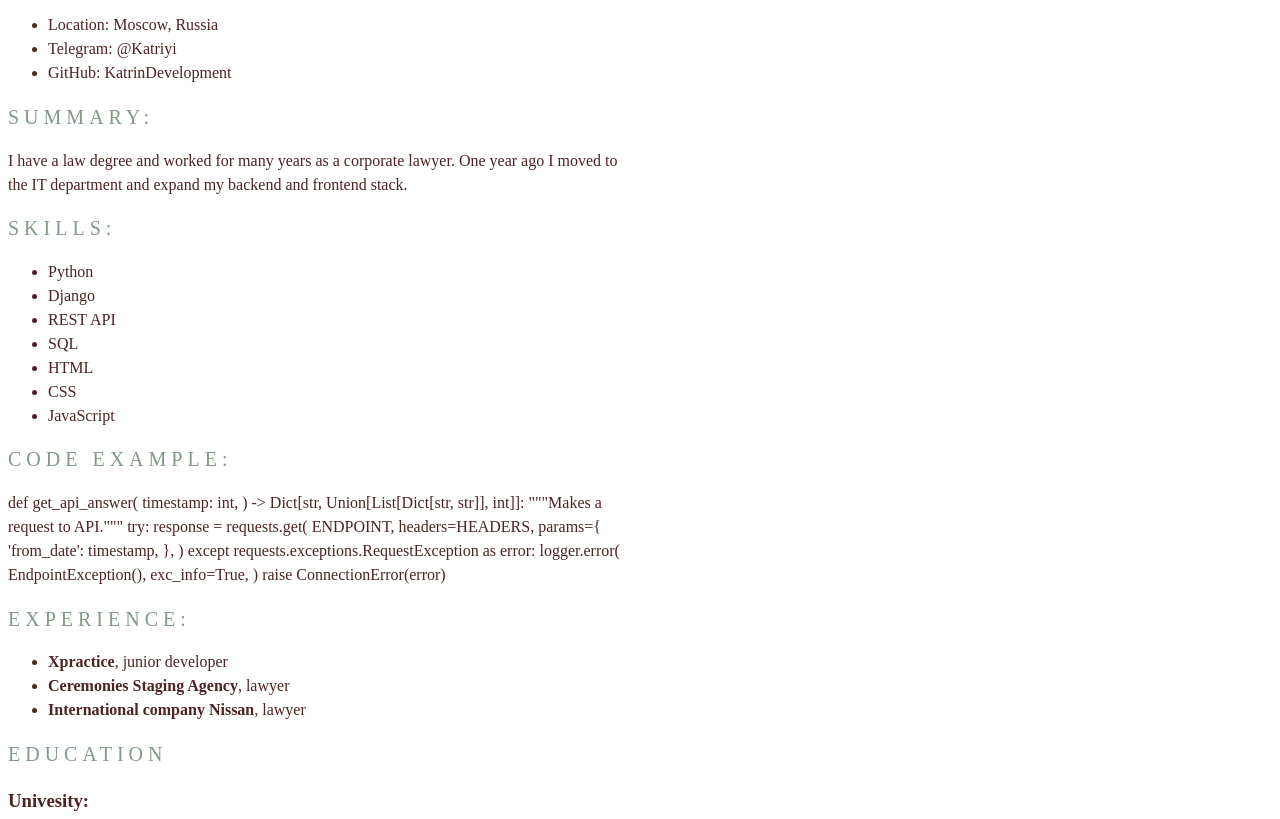
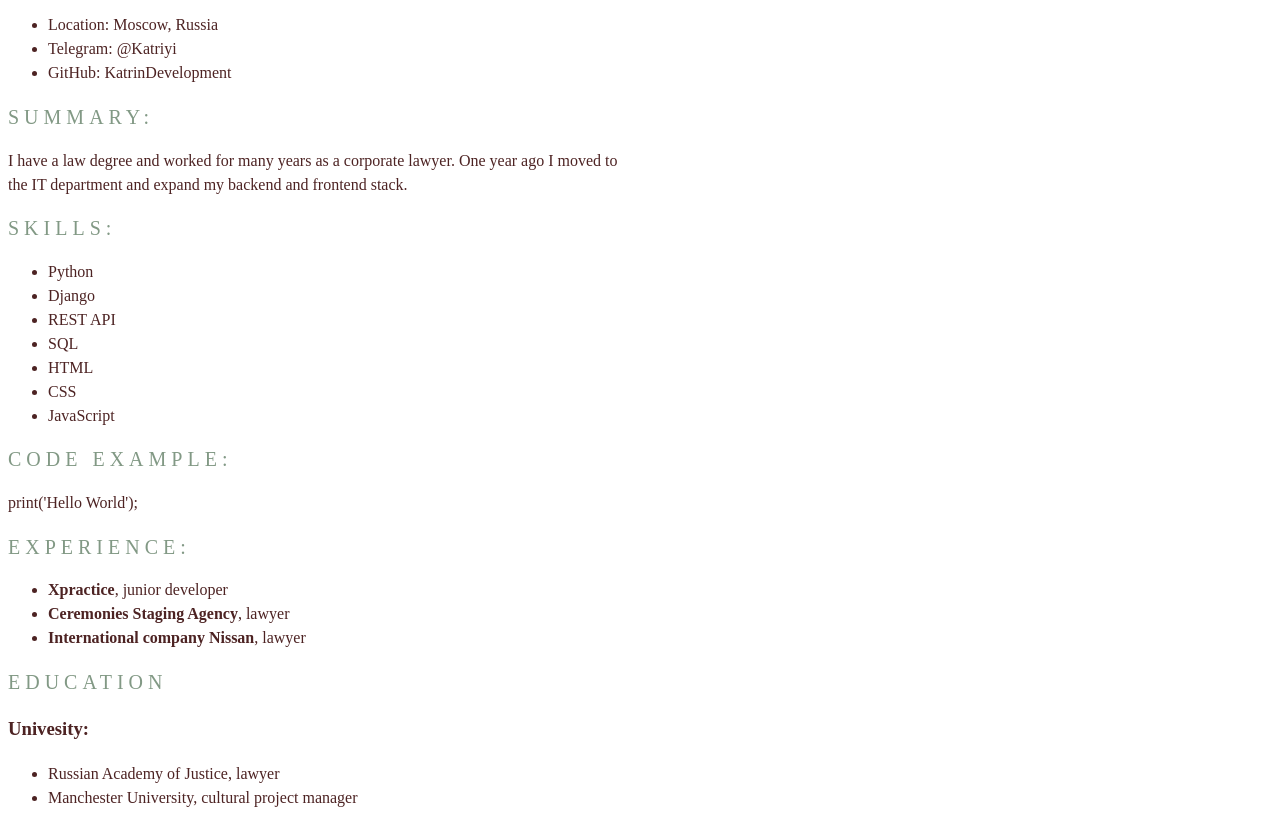
Before and after one commit to KatrinDevelopment/rsschool-cv, a plain HTML site: page index.html in a window 1280 px wide. Shown: the part 251-1070 px from the top of the page. Drawn offline with Linux system fonts and the light colour scheme.

Commit message:
fix: debug html

```diff
--- a/index.html
+++ b/index.html
@@ -64,25 +64,7 @@
 
       <section class="section" id="code-example">
         <h2 class="section-title">Code Example:</h2>
-        <span>def get_api_answer(
-          timestamp: int,
-       ) -> Dict[str, Union[List[Dict[str, str]], int]]:
-          """Makes a request to API."""
-          try:
-              response = requests.get(
-                  ENDPOINT,
-                  headers=HEADERS,
-                  params={
-                      'from_date': timestamp,
-                  },
-              )
-          except requests.exceptions.RequestException as error:
-              logger.error(
-                  EndpointException(),
-                  exc_info=True,
-              )
-              raise ConnectionError(error)
-        </span>
+        <span>print('Hello World');</span>
       </section>
 
       <section class="section" id="experience">
```
